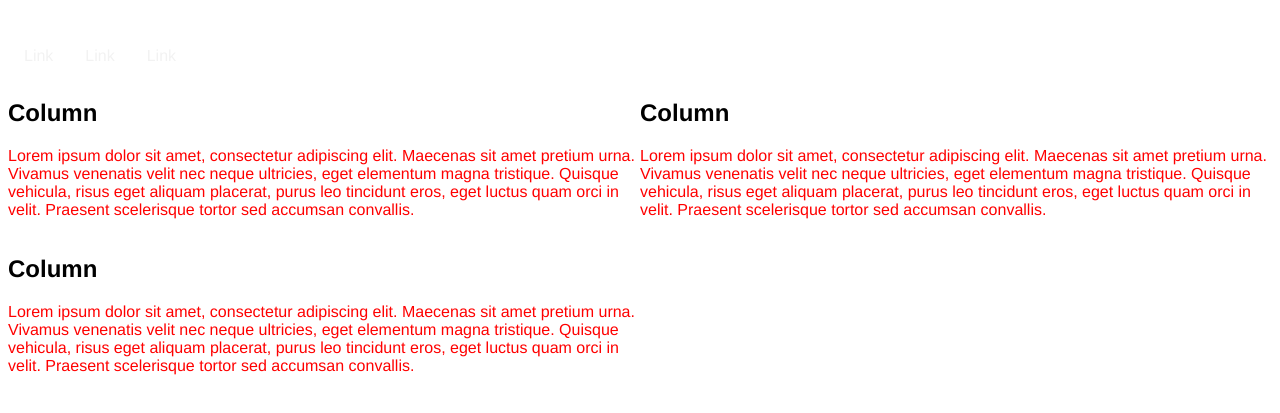
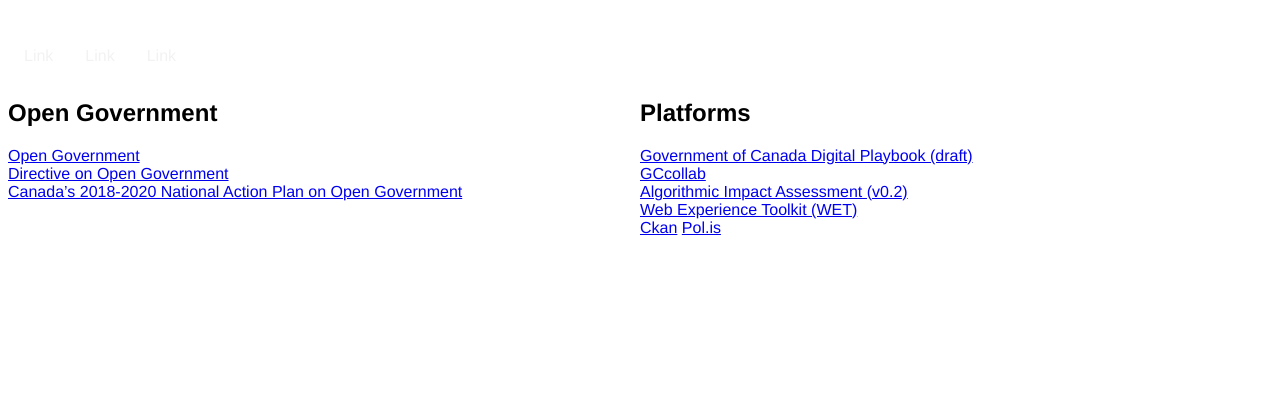
Before and after one commit to gbrlcrdn/CH4NG3, a plain HTML site: page index.html in a window 1280 px wide. Shown: the part 129-542 px from the top of the page. Drawn offline with Linux system fonts and the light colour scheme.

Commit message:
Update index.html

```diff
--- a/index.html
+++ b/index.html
@@ -71,20 +71,25 @@ p    {color: red;}
 </div>
 
 <div class="row">
-  <div class="column">
-    <h2>Column</h2>
-    <p>Lorem ipsum dolor sit amet, consectetur adipiscing elit. Maecenas sit amet pretium urna. Vivamus venenatis velit nec neque ultricies, eget elementum magna tristique. Quisque vehicula, risus eget aliquam placerat, purus leo tincidunt eros, eget luctus quam orci in velit. Praesent scelerisque tortor sed accumsan convallis.</p>
+   <div class="column">
+    <h2>Open Government</h2>
+    <p><a href="https://open.canada.ca/en">Open Government</a><br />
+<a href="http://www.tbs-sct.gc.ca/pol/doc-eng.aspx?id=28108">Directive on Open Government</a><br />
+<a href="https://open.canada.ca/en/content/canadas-2018-2020-national-action-plan-open-government">Canada’s 2018-2020 National Action Plan on Open Government</a><br />
+     </p>
   </div>
 
-  <div class="column">
-    <h2>Column</h2>
-    <p>Lorem ipsum dolor sit amet, consectetur adipiscing elit. Maecenas sit amet pretium urna. Vivamus venenatis velit nec neque ultricies, eget elementum magna tristique. Quisque vehicula, risus eget aliquam placerat, purus leo tincidunt eros, eget luctus quam orci in velit. Praesent scelerisque tortor sed accumsan convallis.</p>
+   <div class="column">
+    <h2>Platforms</h2>
+    <p><a href="https://canada-ca.github.io/digital-playbook-guide-numerique/en/overview.html">Government of Canada Digital Playbook (draft)</a></br>
+<a href="https://gccollab.ca/">GCcollab</a></br>
+<a href="https://canada-ca.github.io/digital-playbook-guide-numerique/views-vues/automated-decision-automatise/en/algorithmic-impact-assessment.html">Algorithmic Impact Assessment (v0.2)</a><br />
+<a href="https://wet-boew.github.io/wet-boew/index-en.html">Web Experience Toolkit (WET)</a></br >
+<a href="https://ckan.org/">Ckan</a>
+<a href="https://pol.is/home">Pol.is</a></p>
   </div>
 
-  <div class="column">
-    <h2>Column</h2>
-    <p>Lorem ipsum dolor sit amet, consectetur adipiscing elit. Maecenas sit amet pretium urna. Vivamus venenatis velit nec neque ultricies, eget elementum magna tristique. Quisque vehicula, risus eget aliquam placerat, purus leo tincidunt eros, eget luctus quam orci in velit. Praesent scelerisque tortor sed accumsan convallis.</p>
-  </div>
+
 </div>
 
 </body>
```
